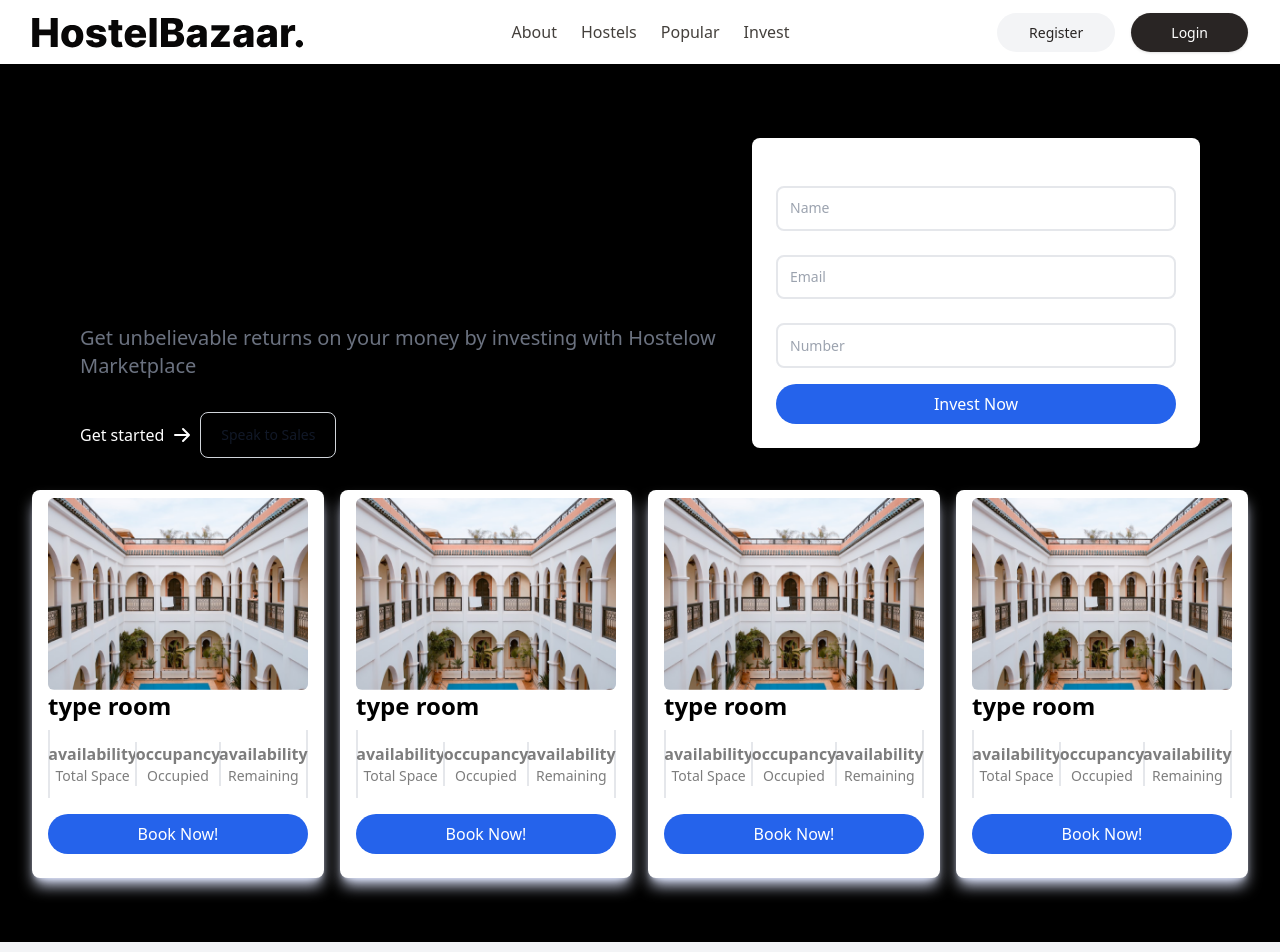
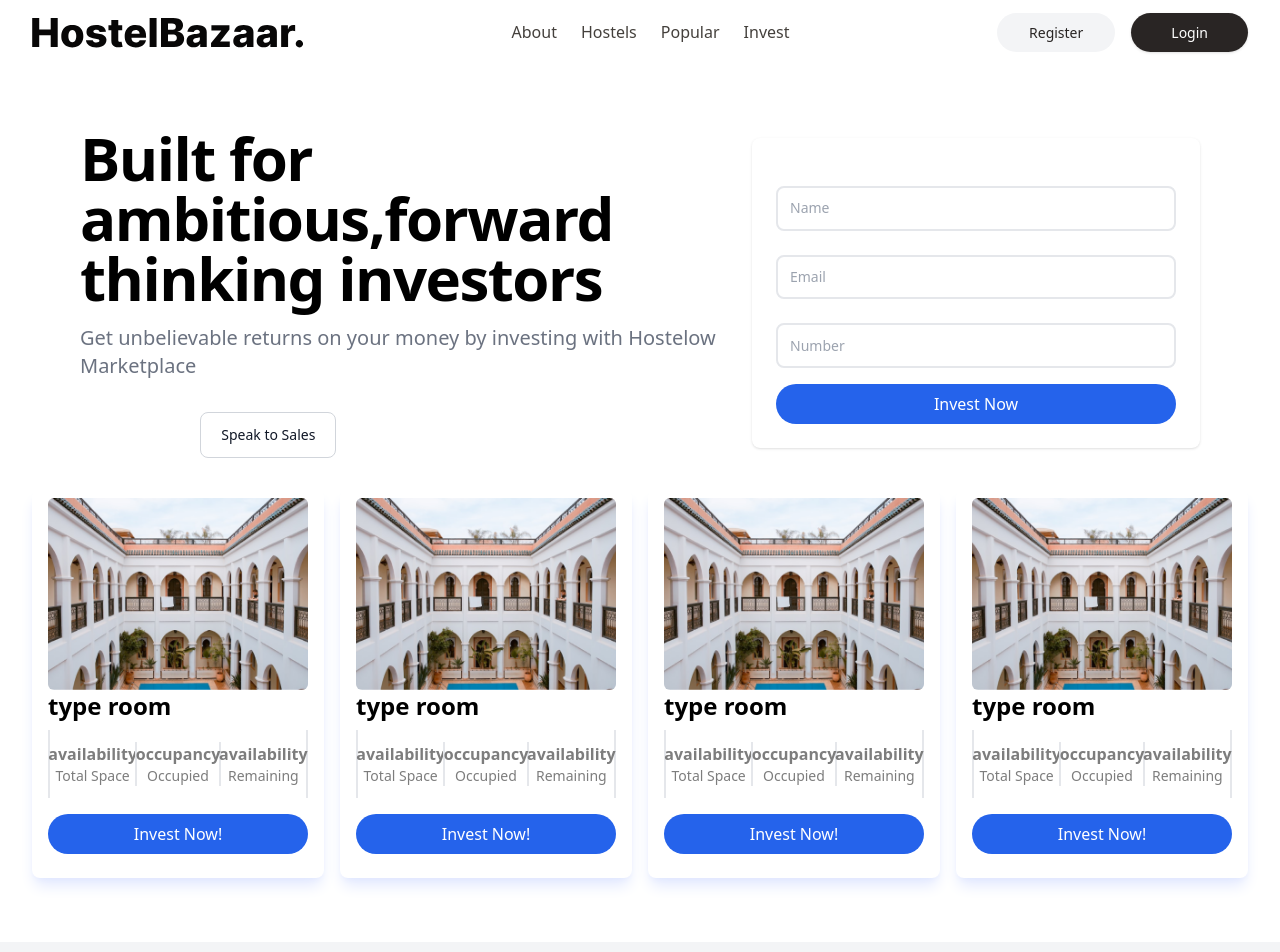
Before and after one commit to AdeelAtta/Hostelow, a Next.js app: page /invest in a window 1280 px wide. Shown: the top 952 px of the page. Built offline with nearby package versions, Linux system fonts and the light colour scheme.

Commit message:
minor Changes

```diff
--- a/src/components/sections/hero-form-section.tsx
+++ b/src/components/sections/hero-form-section.tsx
@@ -5,7 +5,7 @@ import Button from '../elements/Button'
 
 const HeroFormSection = () => {
     return (
-        <section className="mx-auto max-w-screen-2xl px-4 py-12 sm:px-6 lg:px-8 lg:py-16 bg-black">
+        <section className="mx-auto max-w-screen-2xl px-4 py-12 sm:px-6 lg:px-8 lg:py-16">
             <div className='flex flex-col md:flex-row justify-center items-center gap-y-8'>
                 <div className=''>
                     <h1 className="max-w-2xl mb-4 text-3xl font-extrabold tracking-tight leading-none md:text-4xl xl:text-6xl dark:text-white">Built for ambitious,forward thinking investors</h1>
@@ -45,7 +45,7 @@ const HeroFormSection = () => {
                         </div>
                     </div>
                     <Link href="">
-                        <Button text='Book Now!' type='button' customeStyle='w-full my-4' />
+                        <Button text='Invest Now!' type='button' customeStyle='w-full my-4' />
                     </Link>
                 </div>
                 <div className="block rounded-lg px-4 py-2 shadow-lg shadow-indigo-100 bg-white ">
@@ -70,7 +70,7 @@ const HeroFormSection = () => {
                         </div>
                     </div>
                     <Link href="">
-                        <Button text='Book Now!' type='button' customeStyle='w-full my-4' />
+                        <Button text='Invest Now!' type='button' customeStyle='w-full my-4' />
                     </Link>
                 </div>
                 <div className="block rounded-lg px-4 py-2 shadow-lg shadow-indigo-100 bg-white ">
@@ -95,7 +95,7 @@ const HeroFormSection = () => {
                         </div>
                     </div>
                     <Link href="">
-                        <Button text='Book Now!' type='button' customeStyle='w-full my-4' />
+                        <Button text='Invest Now!' type='button' customeStyle='w-full my-4' />
                     </Link>
                 </div>
                 <div className="block rounded-lg px-4 py-2 shadow-lg shadow-indigo-100 bg-white ">
@@ -120,7 +120,7 @@ const HeroFormSection = () => {
                         </div>
                     </div>
                     <Link href="">
-                        <Button text='Book Now!' type='button' customeStyle='w-full my-4' />
+                        <Button text='Invest Now!' type='button' customeStyle='w-full my-4' />
                     </Link>
                 </div>
             </div>
```
